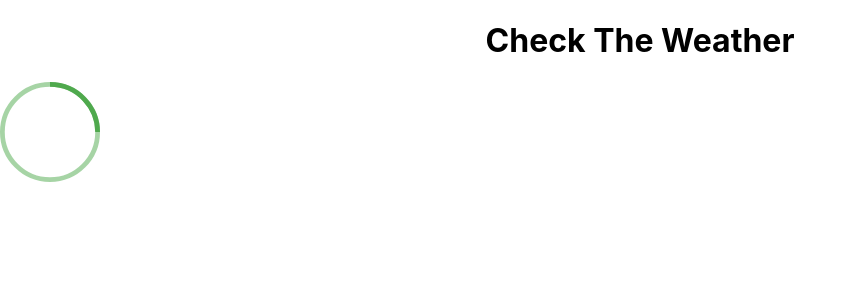
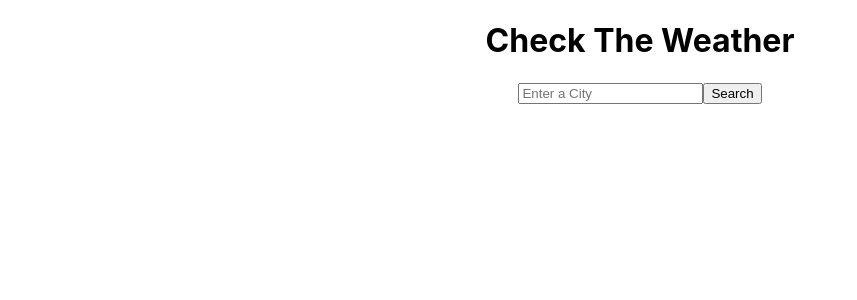
Before and after one commit to ClaraKhin/weather-react, a React (Create React App) app: page / in a window 1280 px wide. Shown: the top 300 px of the page, without its empty margins (0-857 px from the left). Built offline with nearby package versions, Linux system fonts and the light colour scheme; no server answers.

Commit message:
Access the Open Weather API to display weather

```diff
--- a/src/Weather.js
+++ b/src/Weather.js
@@ -1,26 +1,60 @@
-import React from "react";
+import React, { useState } from "react";
 import axios from "axios";
-import { Oval } from "react-loader-spinner";
+import "./Weather.css";
 
 export default function Weather() {
-  function handleResponse(response) {
+  const [city, setCity] = useState("");
+  const [loaded, setLoaded] = useState(false);
+  const [weather, setWeather] = useState({});
+
+  function displayWeather(response) {
+    setLoaded(true);
     console.log(response.data);
+    setWeather({
+      temperature: response.data.main.temp,
+      wind: response.data.wind.speed,
+      humidity: response.data.main.humidity,
+      icon: `https://openweathermap.org/img/wn/${response.data.weather[0].icon}@2x.png`,
+      description: response.data.weather[0].description,
+    });
   }
-  let apiKey = "4e982f559f14469b2722f0f59015fdae";
-  let apiUrl = `https://api.openweathermap.org/data/2.5/weather?q=New York&appid=${apiKey}&units=metric`;
-  axios.get(apiUrl).then(handleResponse);
-  return (
-    <Oval
-      height={100}
-      width={100}
-      color="#4fa94d"
-      wrapperStyle={{}}
-      wrapperClass=""
-      visible={true}
-      ariaLabel="oval-loading"
-      secondaryColor="#4fa94d"
-      strokeWidth={2}
-      strokeWidthSecondary={2}
-    />
+
+  function handleSubmit(event) {
+    event.preventDefault();
+    const apiKey = "4e982f559f14469b2722f0f59015fdae";
+    const apiUrl = `https://api.openweathermap.org/data/2.5/weather?q=${city}&appid=${apiKey}&units=metric`;
+    axios.get(apiUrl).then(displayWeather);
+  }
+
+  function updateCity(event) {
+    setCity(event.target.value);
+  }
+
+  const form = (
+    <form onSubmit={handleSubmit}>
+      <input type="search" placeholder="Enter a City" onChange={updateCity} />
+      <button type="Submit">Search</button>
+    </form>
   );
+
+  if (loaded) {
+    return (
+      <div className="Container">
+        {form}
+        <ul>
+          <li>Temperature: {Math.round(weather.temperature)}°C</li>
+          <li>Wind: {weather.wind}km/h </li>
+
+          <li>Humidity: {weather.humidity}% </li>
+
+          <li>
+            <img src="weather.icon" alt={weather.description} />
+          </li>
+          <li>Description: {weather.description} </li>
+        </ul>
+      </div>
+    );
+  } else {
+    return form;
+  }
 }
```
